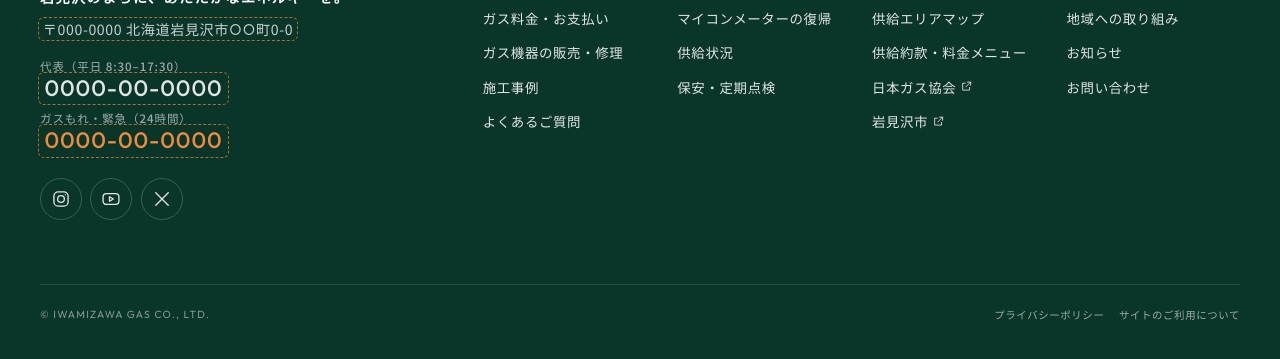
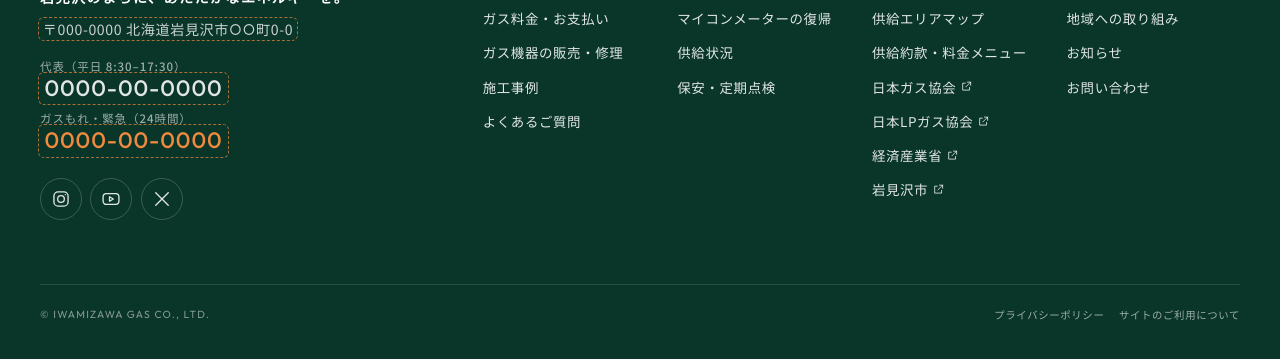
Before and after one commit to takane3751/iwamizawa-gas-hp-preview, a plain HTML site: page community.html in a window 1280 px wide. Shown: the part 3115-3474 px from the top of the page. Drawn offline with Linux system fonts and the light colour scheme.

Commit message:
フッターの関連リンクに日本LPガス協会と経済産業省を追加（素案の指定どおり）
Co-Authored-By: Claude Opus 5.5 <noreply@anthropic.com>

```diff
--- a/community.html
+++ b/community.html
@@ -236,6 +236,8 @@
             <li><a href="service-area.html">供給エリアマップ</a></li>
             <li><a href="price.html#terms">供給約款・料金メニュー</a></li>
             <li><a href="https://www.gas.or.jp/" target="_blank" rel="noopener">日本ガス協会<svg class="ico ico--xs"><use href="#i-external"/></svg></a></li>
+            <li><a href="https://www.japanlpg.or.jp/" target="_blank" rel="noopener">日本LPガス協会<svg class="ico ico--xs"><use href="#i-external"/></svg></a></li>
+            <li><a href="https://www.meti.go.jp/" target="_blank" rel="noopener">経済産業省<svg class="ico ico--xs"><use href="#i-external"/></svg></a></li>
             <li><a href="https://www.city.iwamizawa.hokkaido.jp/" target="_blank" rel="noopener">岩見沢市<svg class="ico ico--xs"><use href="#i-external"/></svg></a></li>
           </ul>
         </div>
```
Also changed, not shown: company.html (+2 -0 lines), contact.html (+2 -0 lines), emergency.html (+2 -0 lines), faq.html (+2 -0 lines), index.html (+2 -0 lines), news.html (+2 -0 lines), price.html (+2 -0 lines), service-area.html (+2 -0 lines), service-cases.html (+2 -0 lines), service-pipe.html (+2 -0 lines), service.html (+2 -0 lines), tools/layout.html (+2 -0 lines).
